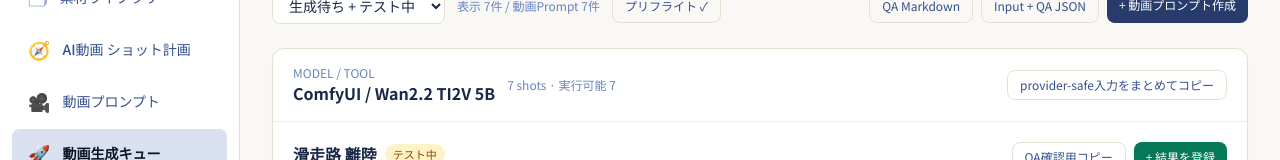
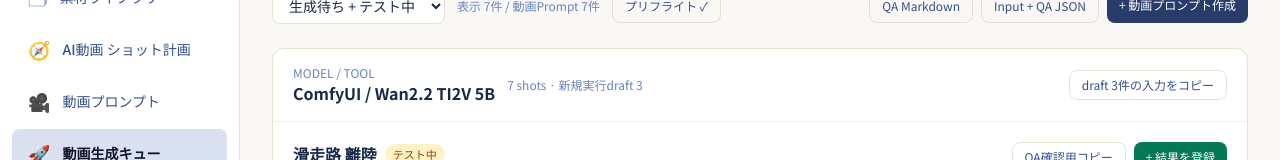
Before and after one commit to m-shogo/wedding-project, a React (Vite) app in the folder movie-dashboard/: page /video-generation-queue in a window 1280 px wide. Shown: the part 238-398 px from the top of the page. Built offline with nearby package versions, Linux system fonts and the light colour scheme.

Commit message:
fix: exclude testing prompts from batch generation copy

```diff
--- a/movie-dashboard/src/pages/VideoGenerationQueue.tsx
+++ b/movie-dashboard/src/pages/VideoGenerationQueue.tsx
@@ -100,6 +100,10 @@ export function VideoGenerationQueue() {
     return (issuesByPrompt.get(prompt.promptId) ?? []).filter(isExecutionHold);
   }
 
+  function runnableDraft(prompt: Prompt) {
+    return prompt.status === "draft" && executionHoldIssues(prompt).length === 0;
+  }
+
   const pendingCount = videoPrompts.filter((prompt) => prompt.status === "draft" || prompt.status === "testing").length;
   const unlinkedCount = videoPrompts.filter((prompt) => prompt.relatedSceneIds.length === 0).length;
   const withResultCount = videoPrompts.filter((prompt) => prompt.resultAssetIds.length > 0).length;
@@ -142,16 +146,16 @@ export function VideoGenerationQueue() {
   }
 
   async function copyGroup(tool: string, prompts: Prompt[]) {
-    const runnable = prompts.filter((prompt) => executionHoldIssues(prompt).length === 0);
+    const runnable = prompts.filter(runnableDraft);
     const skipped = prompts.length - runnable.length;
     if (runnable.length === 0) {
-      addToast(`${tool} は全件実行保留です。プリフライトを先に修正してください`, "error");
+      addToast(`${tool} は新規実行できるdraftがありません。testingは結果待ちとして再コピーしません`, "error");
       return;
     }
     await navigator.clipboard.writeText(runnable.map(modelInput).join("\n\n---\n\n"));
     setCopiedId(`group:${tool}`);
     window.setTimeout(() => setCopiedId(""), 1500);
-    addToast(skipped > 0 ? `${tool}: provider-safe入力${runnable.length}件をコピー、保留${skipped}件は除外しました` : `${tool} のprovider-safeモデル入力をまとめてコピーしました`, "success");
+    addToast(skipped > 0 ? `${tool}: provider-safeなdraft ${runnable.length}件をコピー、testing/保留 ${skipped}件は除外しました` : `${tool} のprovider-safeモデル入力をまとめてコピーしました`, "success");
   }
 
   function resetResultMetadata() {
@@ -255,9 +259,9 @@ export function VideoGenerationQueue() {
     </div>
 
     {groups.length === 0 ? <div className="rounded-xl border border-dashed border-sand-300 dark:border-navy-600 p-10 text-center text-sm text-navy-400">この条件の動画プロンプトはありません。</div> : <div className="space-y-7">{groups.map(([tool, prompts]) => {
-      const runnableCount = prompts.filter((prompt) => executionHoldIssues(prompt).length === 0).length;
+      const runnableCount = prompts.filter(runnableDraft).length;
       return <section key={tool} className="rounded-xl border border-sand-200 dark:border-navy-600 bg-white dark:bg-navy-800 shadow-sm overflow-hidden">
-        <div className="px-5 py-4 border-b border-sand-100 dark:border-navy-600 flex flex-wrap items-center gap-3"><div><p className="text-xs text-navy-400">MODEL / TOOL</p><h2 className="font-bold text-navy-800 dark:text-sand-100">{tool}</h2></div><span className="text-xs text-navy-400">{prompts.length} shots · 実行可能 {runnableCount}</span><button onClick={() => void copyGroup(tool, prompts)} disabled={runnableCount === 0} className="ml-auto px-3 py-1.5 text-xs rounded-lg border border-sand-200 dark:border-navy-600 text-navy-600 dark:text-navy-200 hover:bg-sand-50 dark:hover:bg-navy-700 disabled:opacity-40">{copiedId === `group:${tool}` ? "✓ コピー済み" : runnableCount === prompts.length ? "provider-safe入力をまとめてコピー" : `実行可能${runnableCount}件の入力をコピー`}</button></div>
+        <div className="px-5 py-4 border-b border-sand-100 dark:border-navy-600 flex flex-wrap items-center gap-3"><div><p className="text-xs text-navy-400">MODEL / TOOL</p><h2 className="font-bold text-navy-800 dark:text-sand-100">{tool}</h2></div><span className="text-xs text-navy-400">{prompts.length} shots · 新規実行draft {runnableCount}</span><button onClick={() => void copyGroup(tool, prompts)} disabled={runnableCount === 0} className="ml-auto px-3 py-1.5 text-xs rounded-lg border border-sand-200 dark:border-navy-600 text-navy-600 dark:text-navy-200 hover:bg-sand-50 dark:hover:bg-navy-700 disabled:opacity-40">{copiedId === `group:${tool}` ? "✓ コピー済み" : runnableCount === prompts.length ? "provider-safe入力をまとめてコピー" : `draft ${runnableCount}件の入力をコピー`}</button></div>
         <div className="divide-y divide-sand-100 dark:divide-navy-600">{prompts.map((prompt) => {
           const resultAssets = data.assets.filter((asset) => prompt.resultAssetIds.includes(asset.assetId));
           const preset = parseNoteValue(prompt.notes, "preset"); const finishCandidate = parseNoteValue(prompt.notes, "finish-candidate");
```
